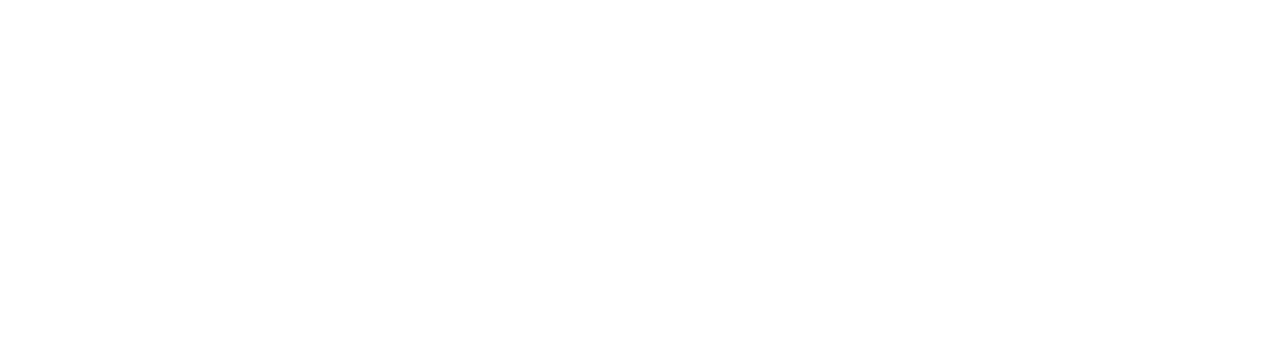
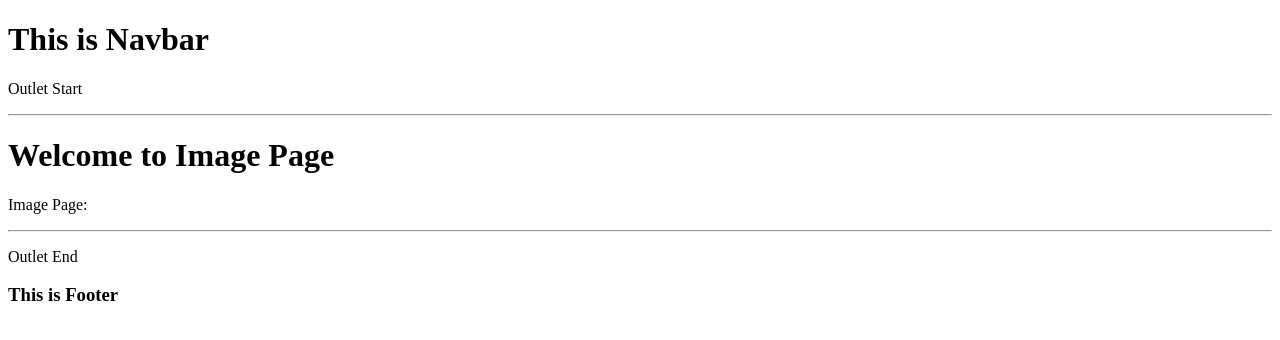
Before and after one commit to RivanFadlani/belajar-react, a React (Vite) app in the folder belajar-react-router/: page /data/image in a window 1280 px wide. Before the commit this address had no page. Shown: the top 340 px of the page. Built offline with nearby package versions, Linux system fonts and the light colour scheme.

Commit message:
study(ch.2): Star Segment p1

```diff
--- a/belajar-react-router/src/main.tsx
+++ b/belajar-react-router/src/main.tsx
@@ -12,6 +12,7 @@
 import ProductDetail from "./pages/ProductDetail";
 import User from "./pages/User";
 import Address from "./pages/Address";
+import Image from "./pages/Image";
 
 createRoot(document.getElementById("root")!).render(
   <StrictMode>
@@ -45,6 +46,8 @@
           {/* Gunakan titik dua, diikuti dengan nama param */}
           {/* 'productId' dianggap sebagai parameter dinamis */}
           <Route path="product/:productId" element={<ProductDetail />} />
+          {/* Star Segment: tidak peduli seberapa panjang route, route-nya akan terbaca */}
+          <Route path="image/*" element={<Image />} />
         </Route>
       </Routes>
     </BrowserRouter>
--- /dev/null
+++ b/belajar-react-router/src/pages/Image.tsx
@@ -0,0 +1,16 @@
+import { useParams } from "react-router";
+
+const Image = () => {
+  const params = useParams();
+
+  return (
+    <>
+      <div>
+        <h1>Welcome to Image Page</h1>
+        <p>Image Page: {params["*"]}</p>
+      </div>
+    </>
+  );
+};
+
+export default Image;
```
